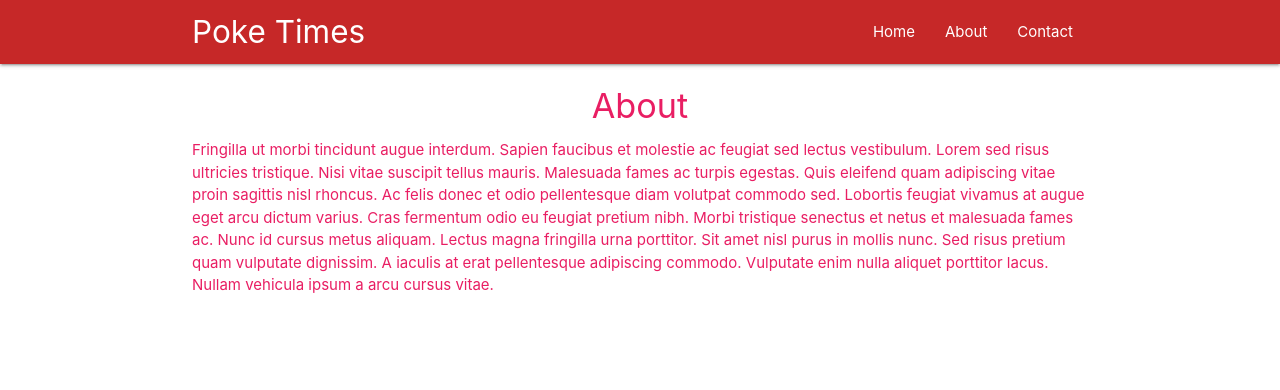
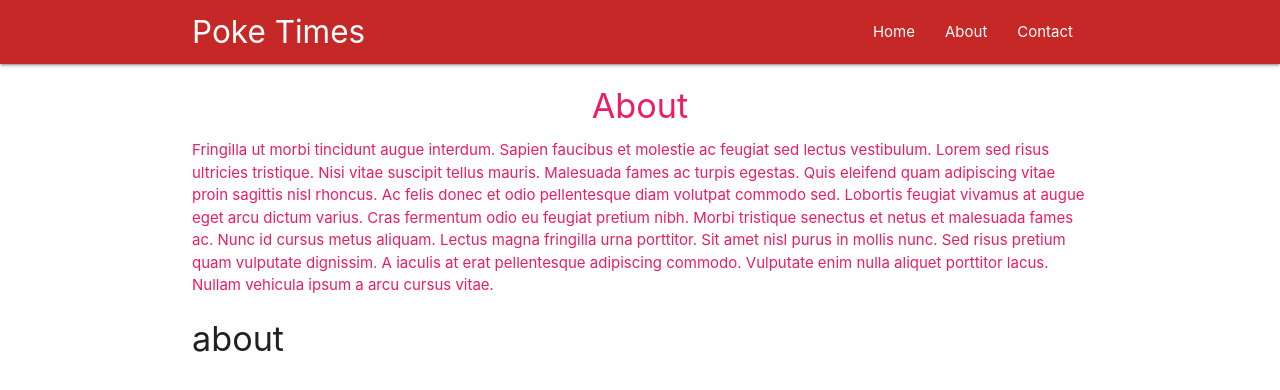
Before and after one commit to Raywire/react-redux-tutorial, a React (Create React App) app in the folder poketimes/: page /about in a window 1280 px wide. Shown: the top 390 px of the page. Built offline with nearby package versions, Linux system fonts and the light colour scheme.

Commit message:
Route parameters

```diff
--- a/poketimes/src/App.js
+++ b/poketimes/src/App.js
@@ -4,6 +4,7 @@
 import Home from './components/Home';
 import Contact from './components/Contact';
 import About from './components/About'
+import Post from './components/Post'
 
 function App() {
   return (
@@ -13,6 +14,7 @@
         <Route exact path='/' component={Home} />
         <Route path='/about' component={About} />
         <Route path='/contact' component={Contact} />
+        <Route path='/:post_id' component={Post} />
       </div>
     </BrowserRouter>
 
--- /dev/null
+++ b/poketimes/src/components/Post.js
@@ -0,0 +1,22 @@
+import React, { Component } from 'react'
+
+class Post extends Component{
+    state = {
+        id: null
+    }
+    componentDidMount(){
+        let id = this.props.match.params.post_id
+        this.setState({
+            id: id
+        })
+    }
+    render(){
+        return(
+            <div className="container">
+                <h4>{ this.state.id }</h4>
+            </div>
+        )
+    }
+}
+
+export default Post
```
